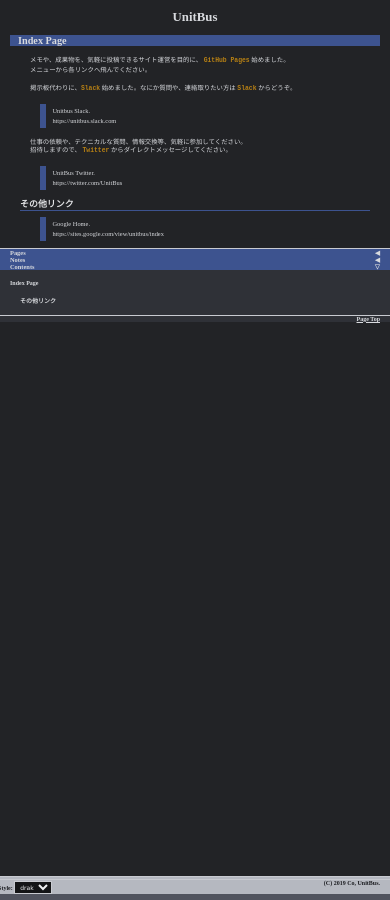
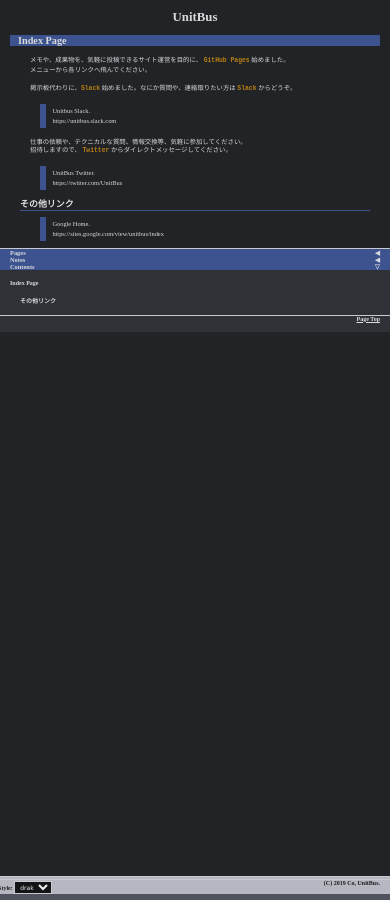
Before and after one commit to unitbus/unitbus.github.io, a Jekyll site: the page built from index.md, in a window 390 px wide. Built offline with Jekyll 4.4.1, drawn with Linux system fonts in a browser that asks for light colours.

Commit message:
Update style_layout.css

```diff
--- a/styles/style_layout.css
+++ b/styles/style_layout.css
@@ -21,6 +21,7 @@
     width: 220px;
     height: 100%;
     z-index: 1;
+    overflow: auto;
 }
 
 main {
@@ -42,6 +43,10 @@
     font-weight: bold;
     padding-right: 10px;
     z-index: 2;
+}
+
+.pagetop {
+    padding: 0px 0px 48px 0px;
 }
 
 @media screen and (max-width: 800px){
@@ -68,6 +73,9 @@
         list-style: none;
         border-top: 1px solid var(--borderColorA);
     }
+    .pagetop {
+        padding: 0px 0px 10px 0px;
+    }
 }
 
 @media screen and (max-width: 600px){
```
